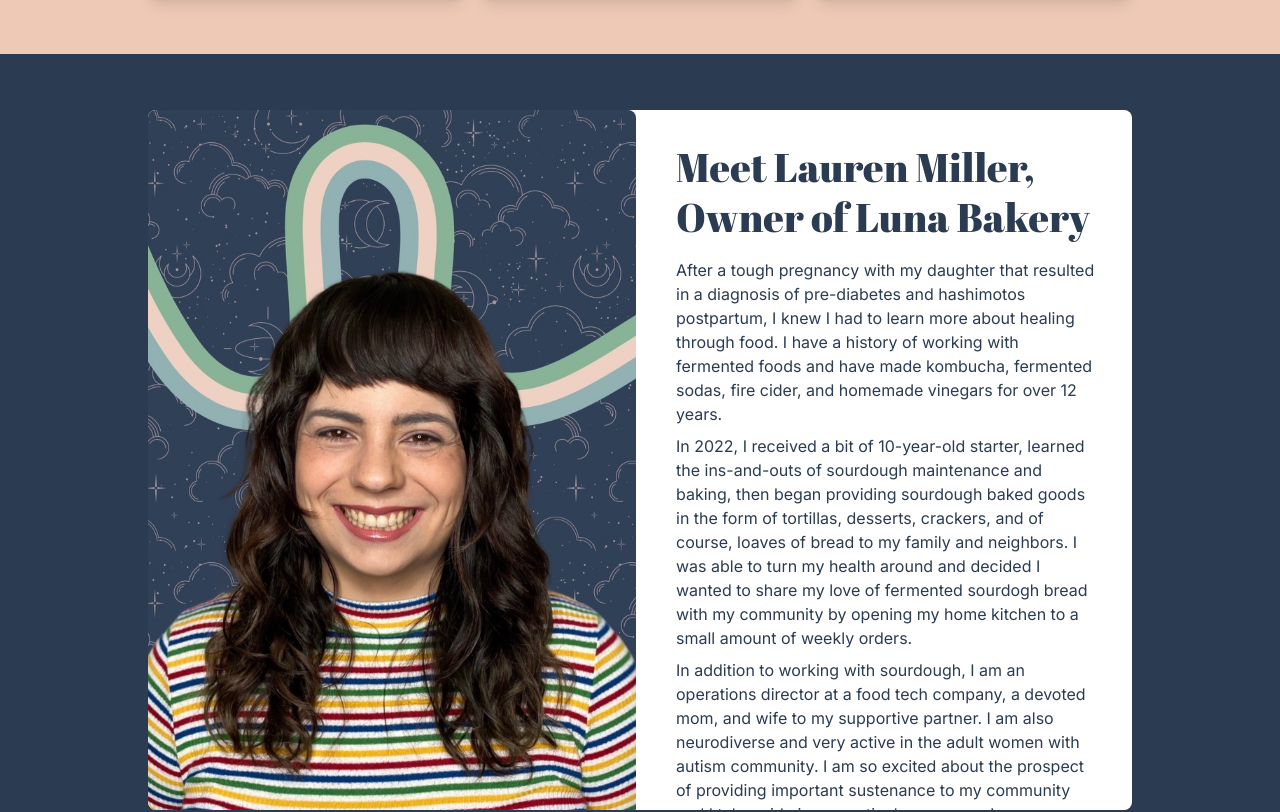
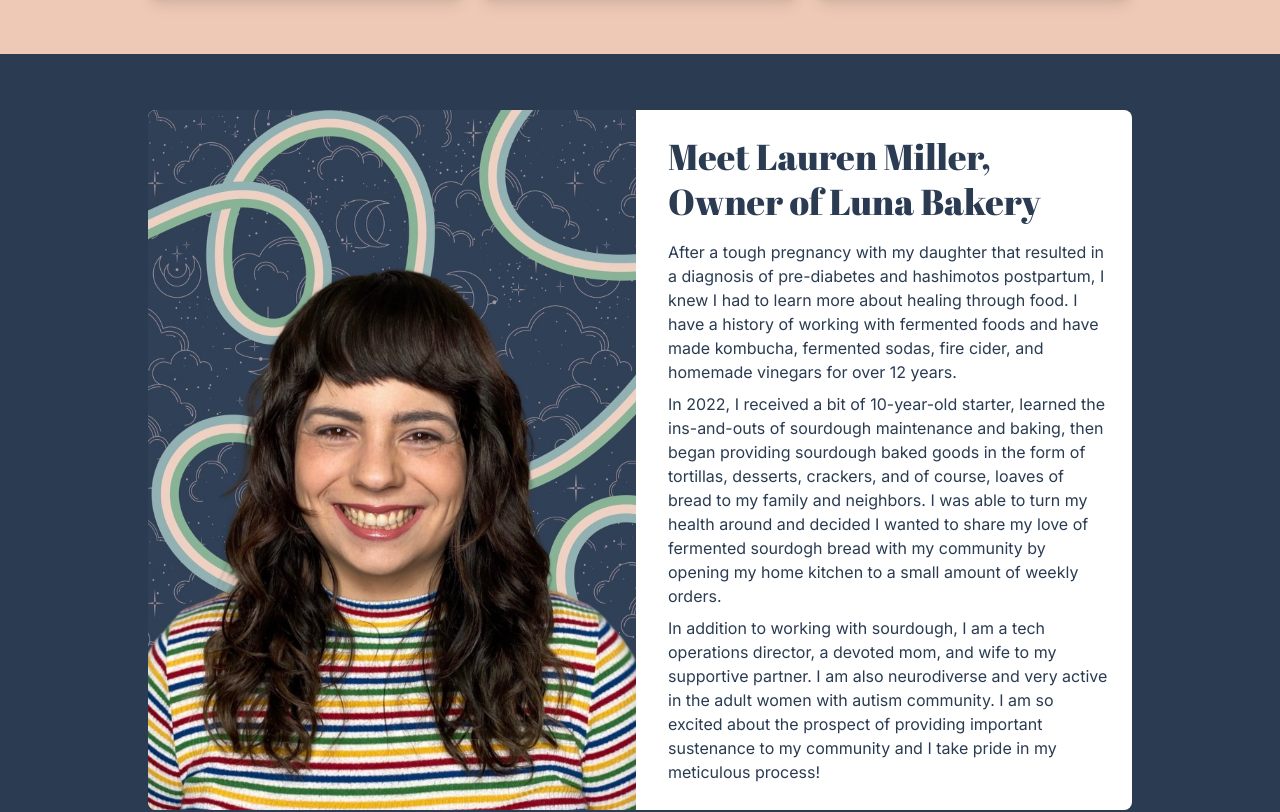
Before and after one commit to whcarter3/luna-bakery-kc, a Next.js app: page / in a window 1280 px wide. Shown: the part 1613-2425 px from the top of the page. Built offline with nearby package versions, Linux system fonts and the light colour scheme.

Commit message:
copy tweaks and style tweaks

```diff
--- a/sections/about.tsx
+++ b/sections/about.tsx
@@ -9,7 +9,7 @@
   },
   {
     title: 'Ingredients',
-    text: `All Luna sourdough loaves are made with a mixture of high protein bread flour, whole wheat flour, and rye flour. We source organic, non-gmo grains to maximize the benefits and make all loaves the old fashioned way with flour, kosher salt, and water. That’s it. There are no additives, preservatives, or hidden ingredients, just 3 ingredients!`,
+    text: `All Luna sourdough loaves are made with a mixture of high protein bread flour, whole wheat flour, and rye flour. We source organic, non-gmo grains to maximize the benefits and make all loaves the old fashioned way with flour, kosher salt, and water. That’s it. There are no additives, preservatives, or hidden ingredients.`,
   },
   {
     title: 'The Process',
@@ -20,7 +20,9 @@
 const About = (): JSX.Element => {
   return (
     <Section id="about" className="items-start max-w-5xl" alternate>
-      <h1 className="font-bold text-left">About Luna Sourdough</h1>
+      <h1 className="font-bold text-center w-full">
+        About Luna Sourdough
+      </h1>
       <div className="grid grid-cols-1 md:grid-cols-3 gap-4 w-full mt-8">
         {aboutCards.map((card) => (
           <Card
--- a/sections/meetMe.tsx
+++ b/sections/meetMe.tsx
@@ -7,15 +7,15 @@
       <div className="grid grid-cols-1 lg:grid-cols-2 lg:gap-2 rounded-lg bg-white text-primary lg:max-h-[700px]">
         <div className="aspect-[1.5/1] lg:aspect-[1/1.5] relative">
           <Image
-            src="/images/lunaLaurenMiller.jpeg"
+            src="/images/laurenProfile.jpeg"
             alt="Luna Bakery KC"
             fill
             style={{ objectFit: 'cover' }}
-            className="rounded-t-lg lg:rounded-l-lg lg:max-h-[700px]"
+            className="rounded-tl-lg rounded-tr-lg rounded-bl-none lg:rounded-bl-lg lg:rounded-tr-none lg:max-h-[700px]"
           />
         </div>
-        <div className="p-8 lg:max-h-[700px] overflow-scroll">
-          <h1 className="leading-tight">
+        <div className="p-6 lg:max-h-[700px] overflow-scroll">
+          <h1 className="leading-tight text-4xl">
             Meet Lauren Miller, Owner of Luna Bakery
           </h1>
           <p className="mb-2">
@@ -37,13 +37,12 @@
             home kitchen to a small amount of weekly orders.
           </p>
           <p>
-            In addition to working with sourdough, I am an operations
-            director at a food tech company, a devoted mom, and wife
-            to my supportive partner. I am also neurodiverse and very
-            active in the adult women with autism community. I am so
-            excited about the prospect of providing important
-            sustenance to my community and I take pride in my
-            meticulous process!
+            In addition to working with sourdough, I am a tech
+            operations director, a devoted mom, and wife to my
+            supportive partner. I am also neurodiverse and very active
+            in the adult women with autism community. I am so excited
+            about the prospect of providing important sustenance to my
+            community and I take pride in my meticulous process!
           </p>
         </div>
         <div className="flex flex-col items-center justify-center">
--- a/sections/order.tsx
+++ b/sections/order.tsx
@@ -63,7 +63,9 @@
 
   return (
     <Section id="order" className="items-center">
-      <h1>A home sourdough microbakery serving Kansas City</h1>
+      <h1 className="text-center">
+        A home sourdough microbakery serving Kansas City
+      </h1>
       <Link
         href="https://shop.castiron.me/luna-bakery"
         className="button success mt-2 mb-6"
```
Also changed, not shown: public/images/laurenProfile.jpeg (added), public/images/lunaLaurenMiller.jpeg (deleted).
